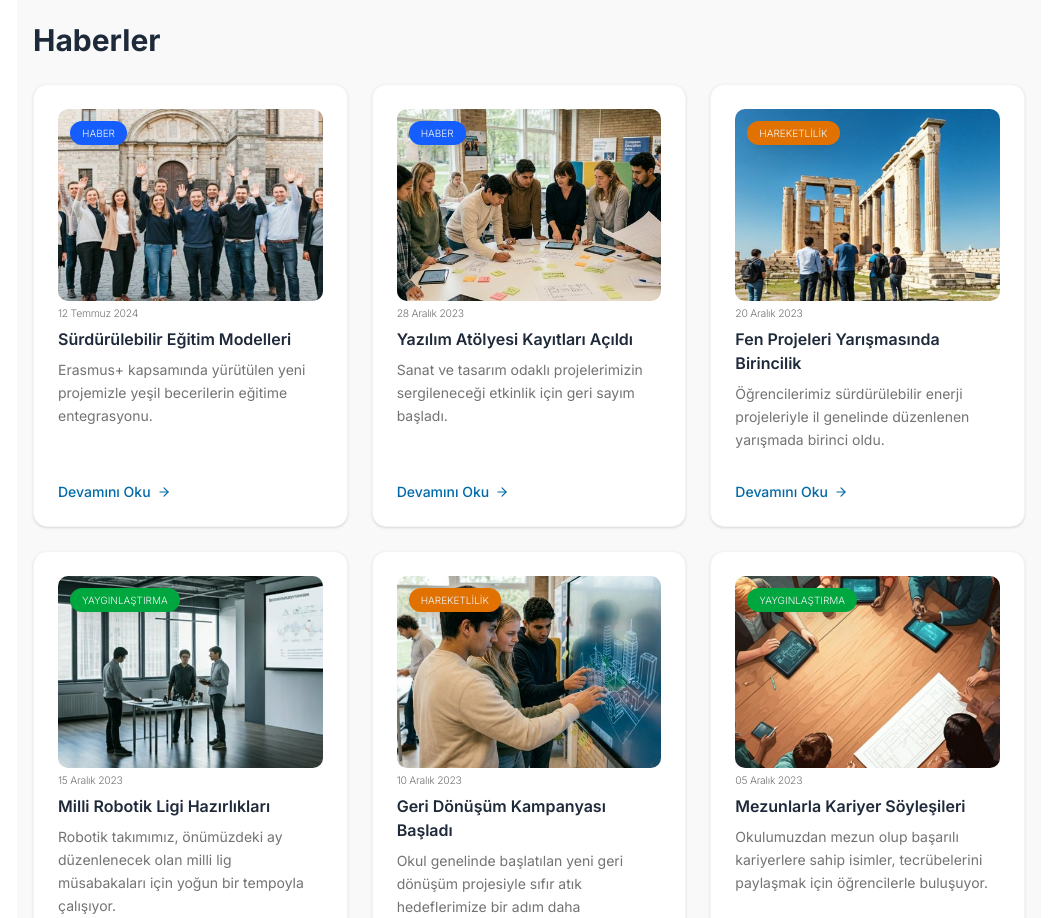
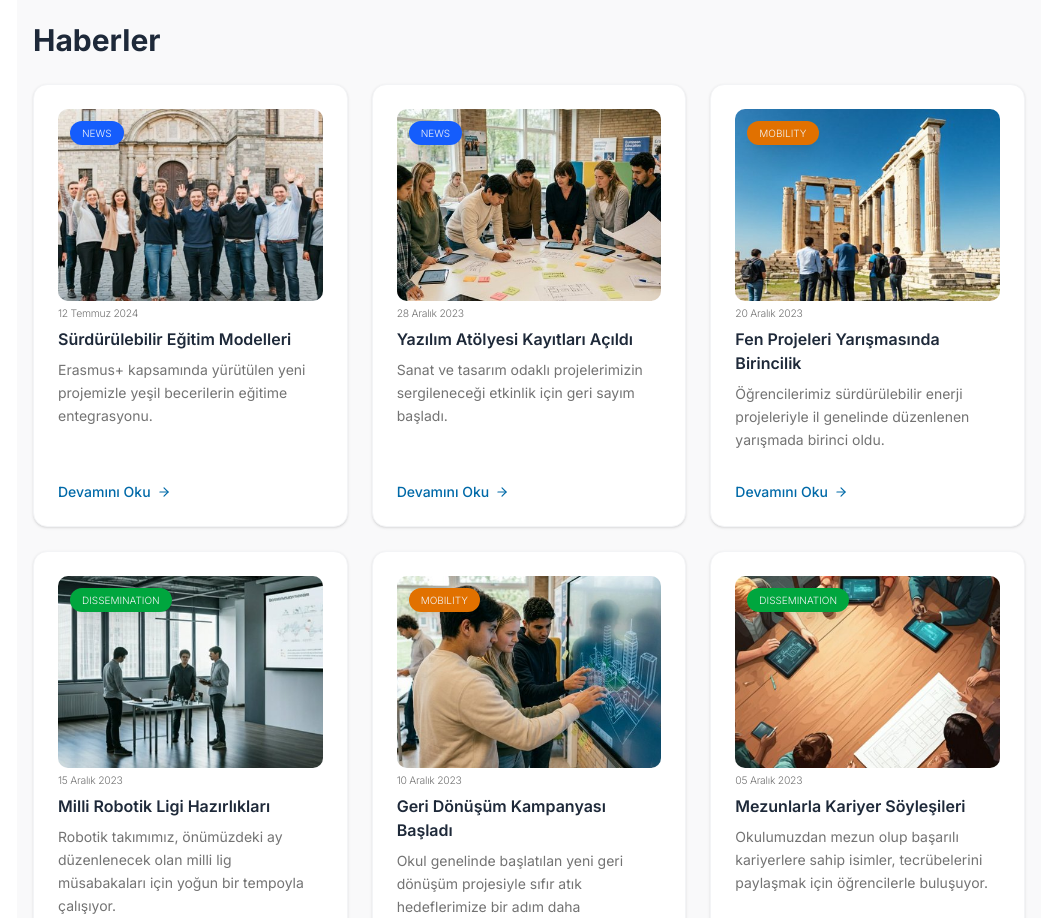
Before and after one commit to tunapotur/rayfel-erasmus-plus, a Next.js app: page /en in a window 1280 px wide. Shown: the part 1820-2738 px from the top of the page, without its empty margins (111-1168 px from the left). Built offline with nearby package versions, Linux system fonts and the light colour scheme.

Commit message:
badge translate

```diff
--- a/components/Card.tsx
+++ b/components/Card.tsx
@@ -1,6 +1,9 @@
+"use client";
+
 import ArrowLink from "./ArrowLink";
 import { ArrowLinkType } from "./ArrowLink";
 import Image from "next/image";
+import { useTranslations } from "next-intl";
 
 /**
  * ✅ Önerilen
@@ -8,12 +11,6 @@ import Image from "next/image";
  *
  * Aynı şey, daha uzun
  * date: string | undefined;
- */
-
-/**
- * HABER        → news
- * HAREKETLİLİK → mobility
- * YAYGINLAŞTIRMA → dissemination
  */
 
 export enum NewsType {
@@ -33,7 +30,22 @@ interface CardProps {
   };
 }
 
+/** Burada Ne Yaptık?
+Object.values(NewsType): Bu kod bize arka planda ["news", "mobility", "dissemination"] şeklinde bir string dizisi verir.
+
+.includes(...): Dışarıdan gelen string'in bu dizide yer alıp almadığını kontrol eder.
+
+as NewsType: TypeScript'e "Merak etme, ben bu string'in NewsType enum'ına ait bir değer olduğunu doğruladım, bunu o tiple kabul et" demiş oluyoruz (Type Assertion).
+
+💡 Küçük Bir İpucu (Best Practice): Eğer bu fonksiyonu (muhtemelen bir React bileşeni) çağıran yerler de senin kontrolündeyse, fonksiyonun parametresini direkt string yapmak yerine NewsType veya NewsType değerlerinin bir birleşimi (union) yapmak işi kökten çözer:
+
+function CardBadge_v2({ card_NewsType }: { card_NewsType: NewsType })
+
+Böylece fonksiyonun içine daha en baştan yanlış bir string gönderilmesini TypeScript derleme aşamasında engellemiş olursun.
+ */
 function CardBadge({ card_NewsType }: { card_NewsType: string }) {
+  const t = useTranslations("NewsType");
+
   // 1. Gelen string değerin, NewsType enum'ının değerlerinden biri olup olmadığını kontrol ediyoruz
   const isValidNewsType = Object.values(NewsType).includes(
     card_NewsType as NewsType,
@@ -50,17 +62,11 @@ function CardBadge({ card_NewsType }: { card_NewsType: string }) {
     [NewsType.DISSEMINATION]: "bg-green-600 dark:bg-green-700",
   };
 
-  const badgeName: Record<NewsType, string> = {
-    [NewsType.NEWS]: "HABER",
-    [NewsType.MOBILITY]: "HAREKETLİLİK",
-    [NewsType.DISSEMINATION]: "YAYGINLAŞTIRMA",
-  };
-
   return (
     <div
       className={`absolute rounded-xl px-3 py-3 text-[0.625rem] leading-0 top-3 left-3 text-bright-header shadow-xl font-light ${badgeColors[cardBadge]}`}
     >
-      {badgeName[cardBadge]}
+      {t(cardBadge).toUpperCase()}
     </div>
   );
 }
--- a/messages/de.json
+++ b/messages/de.json
@@ -16,5 +16,10 @@
     "news": "Nachrichten",
     "eTwinning": "eTwinning"
   },
-  "AuthButtons": { "login": "Anmelden", "signup": "Registrieren" }
+  "AuthButtons": { "login": "Anmelden", "signup": "Registrieren" },
+  "NewsType": {
+    "news": "nachrichten",
+    "mobility": "mobilität",
+    "dissemination": "verbreitung"
+  }
 }
--- a/messages/en.json
+++ b/messages/en.json
@@ -16,5 +16,10 @@
     "news": "News",
     "eTwinning": "eTwinning"
   },
-  "AuthButtons": { "login": "Log In", "signup": "Sign Up" }
+  "AuthButtons": { "login": "Log In", "signup": "Sign Up" },
+  "NewsType": {
+    "news": "news",
+    "mobility": "mobility",
+    "dissemination": "dissemination"
+  }
 }
--- a/messages/tr.json
+++ b/messages/tr.json
@@ -16,5 +16,10 @@
     "news": "Haberler",
     "eTwinning": "eTwinning"
   },
-  "AuthButtons": { "login": "Giriş", "signup": "Kayıt" }
+  "AuthButtons": { "login": "Giriş", "signup": "Kayıt" },
+  "NewsType": {
+    "news": "haberler",
+    "mobility": "hareketlilik",
+    "dissemination": "yaygınlaştırma"
+  }
 }
```
